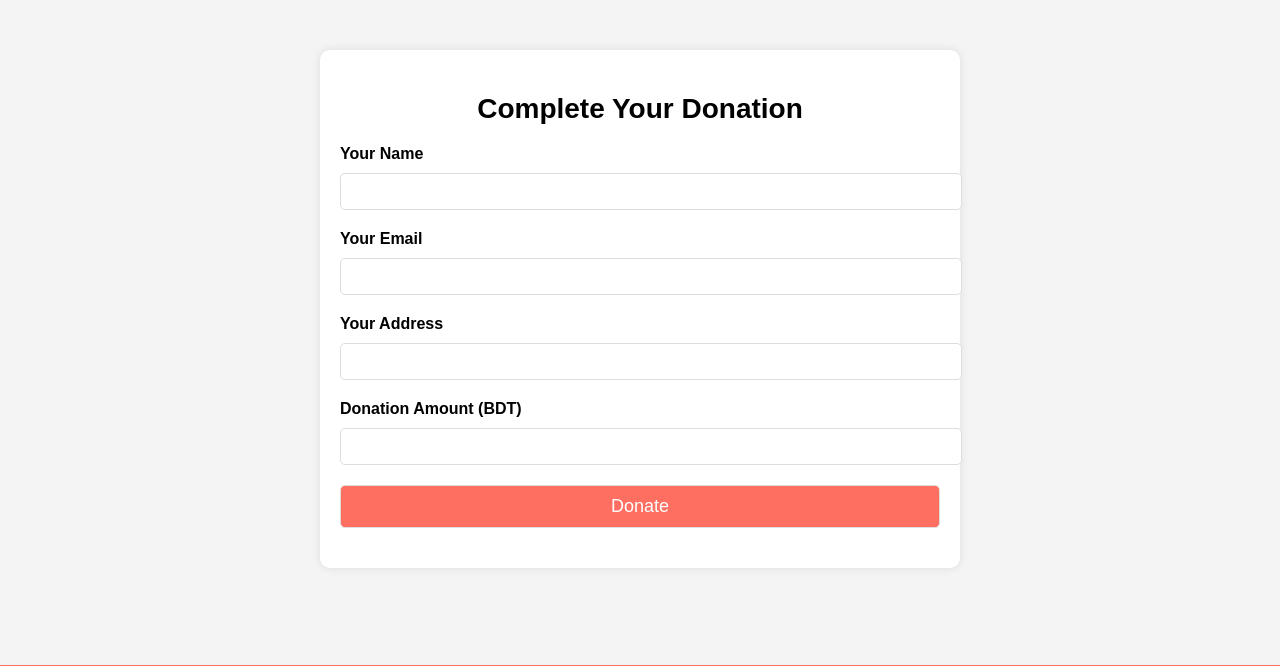
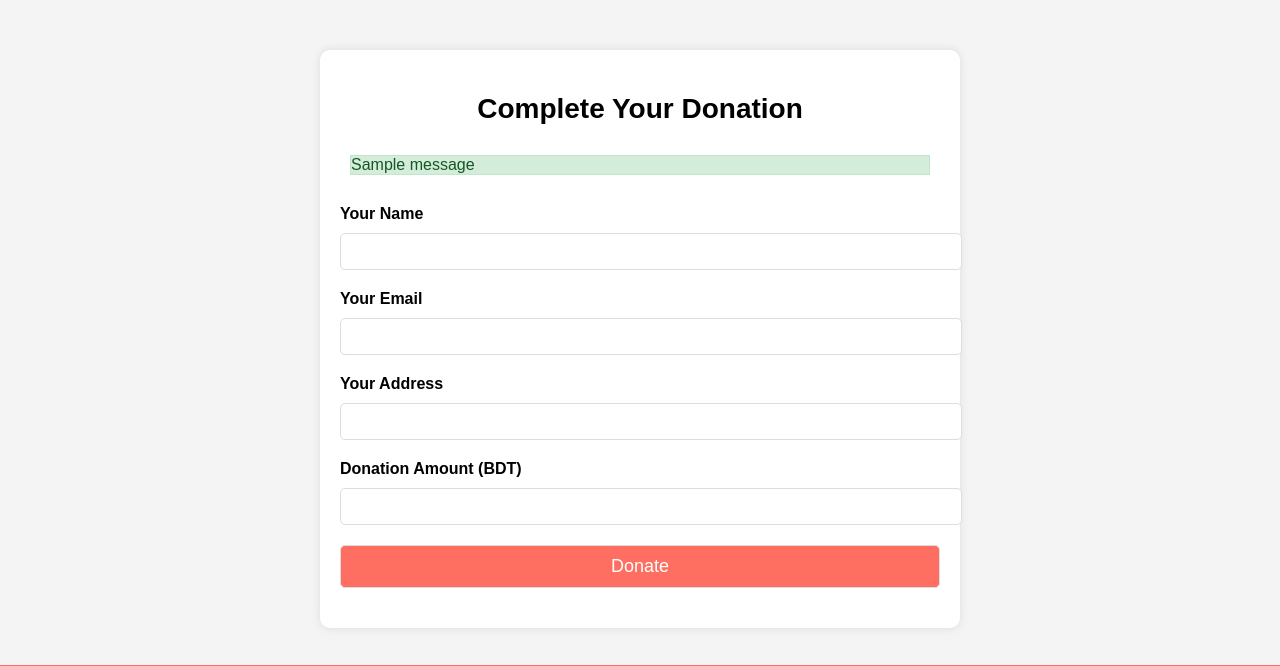
Before and after one commit to Mafuzur22/project_cati, a Django app: page /donate/ in a window 1280 px wide. Shown: the part 77-743 px from the top of the page. Run offline with Django 5.2, Linux system fonts and the light colour scheme; tables that the repository leaves empty hold one stand-in row (values such as "Sample post"); one stand-in notice (Sample message) is shown.

Commit message:
0PaySolve

```diff
--- a/main/sslcommerz.py
+++ b/main/sslcommerz.py
@@ -11,7 +11,7 @@ def sslcommerz_payment_gateway(request, name, amount, usr_email, address):
     post_body['total_amount'] = amount
     post_body['currency'] = "BDT"
     post_body['tran_id'] = 1234
-    post_body['success_url'] = 'http://127.0.0.1:8000/donationok'
+    post_body['success_url'] = 'https://mafuzur22.pythonanywhere.com/donationok'
     post_body['fail_url'] = 'http://donatehub.herokuapp.com/payment/faild/'
     post_body['cancel_url'] = 'http://donatehub.herokuapp.com/'
     post_body['emi_option'] = 0
--- a/main/views.py
+++ b/main/views.py
@@ -5,6 +5,7 @@ from django.template.loader import render_to_string, get_template
 from django.conf import settings
 from weasyprint import HTML
 from django.core.mail import EmailMessage
+from django.contrib import messages
 import os
 from io import BytesIO
 import uuid
@@ -24,6 +25,10 @@ def payment(request):
     usr_email = data.get('email')
     amount = data.get('amount')
     address = data.get('address')
+    address = str(address)
+    if int(amount) <= 0:
+      messages.error(request, "Please Donate more then 0BDT!")
+      return redirect("/donate")
 
     return redirect(sslcommerz_payment_gateway(request, name, amount, usr_email, address))
 
--- a/templates/donate.html
+++ b/templates/donate.html
@@ -57,6 +57,21 @@
         .form-container input[type="submit"]:hover {
             background-color: #ff3f3f;
         }
+        .messages {
+            margin-bottom: 20px;
+            padding: 10px;
+            border-radius: 5px;
+        }
+        .messages .success {
+            background-color: #d4edda;
+            color: #155724;
+            border: 1px solid #c3e6cb;
+        }
+        .messages .error {
+            background-color: #f8d7da;
+            color: #721c24;
+            border: 1px solid #f5c6cb;
+        }
         footer {
             background-color: #ff6f61;
             color: white;
@@ -78,8 +93,20 @@
 
     <div class="form-container">
         <h2>Complete Your Donation</h2>
+
+        <!-- Display messages here -->
+        {% if messages %}
+        <div class="messages">
+            {% for message in messages %}
+                <div class="{% if message.tags %}{{ message.tags }}{% endif %}">
+                    {{ message }}
+                </div>
+            {% endfor %}
+        </div>
+        {% endif %}
+
         <form action="payment/" method="POST">
-          {% csrf_token %}
+            {% csrf_token %}
             <label for="name">Your Name</label>
             <input type="text" id="name" name="name" required>
 
```
Also changed, not shown: project_cati/settings.py (+6 -1 lines), 6 other files.
